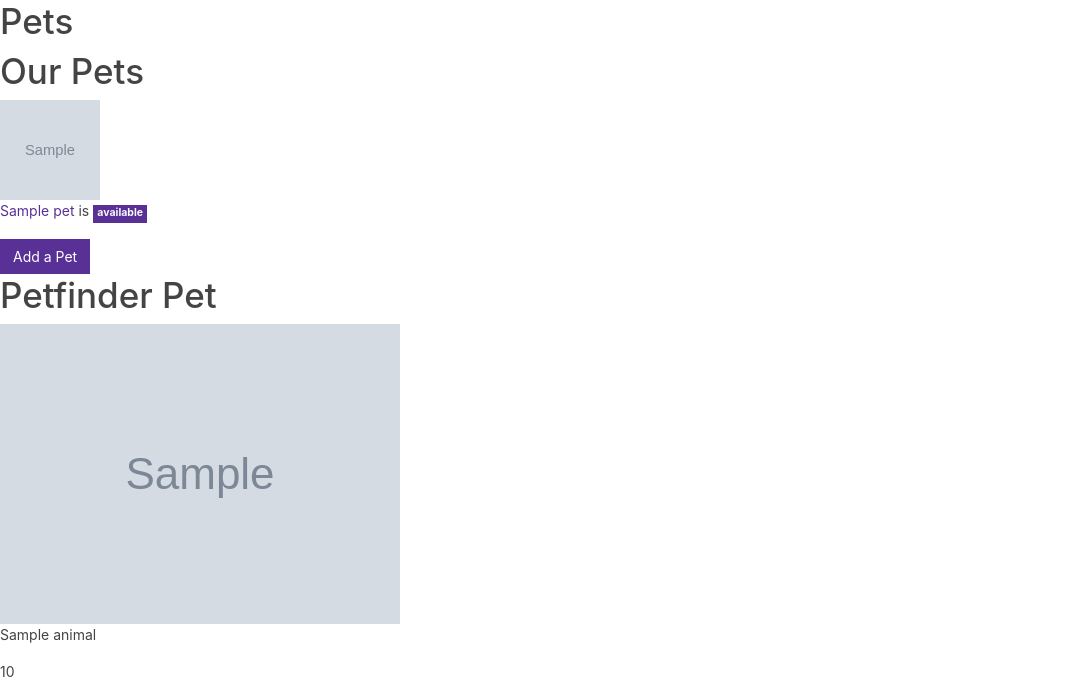
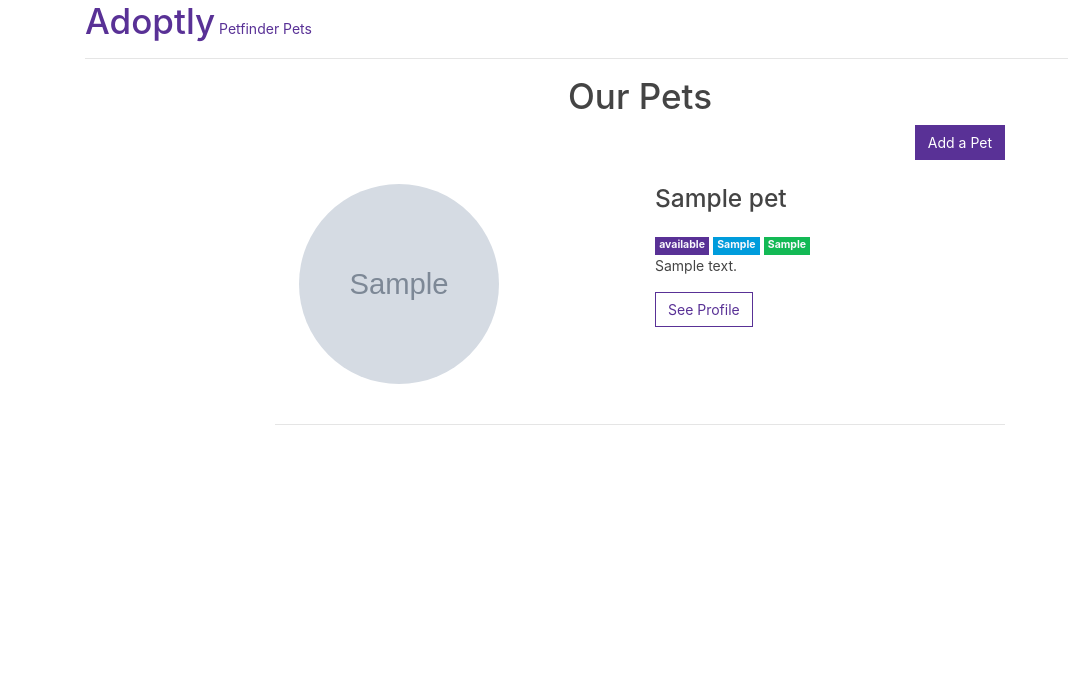
Before and after one commit to juliahowes124/Adoptly, a Flask app: page / in a window 1280 px wide. Shown: the top 681 px of the page, without its empty margins (0-1068 px from the left). Run offline with Flask 2, Linux system fonts and the light colour scheme; tables that the repository leaves empty hold one stand-in row (values such as "Sample post"); grey boxes marked "Sample" are stand-in pictures; a database or web service that is not in the repository returns one stand-in record (values such as "Sample title"); data that the repository does not hold is empty.

Commit message:
styling, macros, split up db pets and petfinder pets

```diff
--- a/app.py
+++ b/app.py
@@ -45,9 +45,14 @@
     """ Display home page with all pets listed """
 
     pets = Pet.query.order_by(Pet.available.desc()).all()
+
+    return render_template('pet_list.html', pets=pets)
+
+
+@app.route('/petfinder')
+def show_petfinder():
     petfinder_pet = get_random_pet()
-
-    return render_template('pet_list.html', pets=pets, random_pet=petfinder_pet)
+    return render_template('petfinder_list.html', pet=petfinder_pet)
 
 
 @app.route('/add', methods=["GET", "POST"])
--- a/forms.py
+++ b/forms.py
@@ -36,10 +36,10 @@
 class EditPetForm(FlaskForm):
     """Form for editing pets"""
 
-    name = StringField("Pet Name", validators=[InputRequired()])
-    photo_url = StringField("Pet photo URL link",
+    name = StringField("Name", validators=[InputRequired()])
+    photo_url = StringField("Photo URL",
                             validators=[one_photo_check])
-    photo_file = FileField('Pet Image', validators=[
+    photo_file = FileField('Photo Upload', validators=[
         FileAllowed(['png', 'jpg', 'jpeg'], 'Images only!'), one_photo_check
     ])
     notes = StringField("Notes", validators=[Optional()])
--- a/templates/base.html
+++ b/templates/base.html
@@ -15,8 +15,16 @@
         {%for type, msg in get_flashed_messages(with_categories=true) %}
             <div class="alert alert-{{type}}">{{msg}}</div>
         {% endfor %}
-        <h1>{% block title %} {% endblock %}</h1>
-        {% block content %} {% endblock %}
+        <div class="container">
+            <h1 class="d-inline"><a href="/">Adoptly</a></h1>
+            <span><a href="/petfinder">Petfinder Pets</a></span>
+            <hr>
+            <div class="row">
+                <div class="col-8 mx-auto">
+                    {% block content %} {% endblock %}
+                </div>
+            </div>
+        </div>
         <script src="" async defer></script>
     </body>
 </html>
--- a/templates/form.html
+++ b/templates/form.html
@@ -2,13 +2,13 @@
     {{form.hidden_tag()}}
     {% for field in form
             if field.widget.input_type != 'hidden' %}
-     <div>
+     <div class="mt-3 d-flex justify-content-between">
        {{field.label}}
        {{field}}
      </div>
       {% for error in field.errors %}
-          {{error}}
+          <span style="color: red">{{error}}</span>
       {% endfor %}
     {% endfor %}
-  <button class="btn btn-primary" type="submit">Submit</button>
+  <button class="btn btn-primary float-right mt-4" type="submit">Submit</button>
 </form>
--- /dev/null
+++ b/templates/macros.html
@@ -0,0 +1,7 @@
+{% macro pet_image(src, alt) %}
+<img src="{{src}}" alt="{{alt}}" width="200" height="200" style="object-fit: cover; border-radius: 50%;">
+{% endmacro %}
+
+{% macro badge(text, color) %}
+<span class="badge bg-{{color}} text-light mt-3">{{text}}</span>
+{% endmacro %}
--- a/templates/pet_list.html
+++ b/templates/pet_list.html
@@ -1,27 +1,37 @@
+{% from "macros.html" import pet_image, badge %}
 {% extends 'base.html' %}
 
 {% block title %}Pets{% endblock %}
 {% block content %}
-<h1>Our Pets</h1>
-{% for pet in pets %}
-<div>
-    {% if pet.photo_file %}
-    <img src="/static/{{pet.photo_file}}" alt="{{pet.name}}" width="100" height="100" style="object-fit: cover;">
-    {% else %}
-    <img src="{{pet.photo_url}}" alt="{{pet.name}}" width="100" height="100" style="object-fit: cover;">
-    {% endif %}
-    <p><a href="/{{pet.id}}">{{pet.name}}</a> is
-        <span class="badge bg-primary text-light">{% if not pet.available %}not {% endif %}available</span>
-    </p>
-</div>
-{% endfor %}
-<a href="/add" class="btn btn-primary">Add a Pet</a>
-
-<h1>Petfinder Pet</h1>
-<div>
-    <img src="{{random_pet.photo_url}}" alt="{{random_pet.name}}">
-    <p>{{random_pet.name}}</p>
-    <p>{{random_pet.age}}</p>
+<h1 class="text-center">Our Pets</h1>
+<div class="row">
+    <div class="col">
+        <a href="/add" class="btn btn-primary float-right">Add a Pet</a>
+    </div>
 </div>
 
+{% for pet in pets %}
+<div class="row p-4">
+    <div class="col">
+        {% if pet.photo_file %}
+        {{ pet_image("/static/" + pet.photo_file, pet.name) }}
+        {% else %}
+        {{ pet_image(pet.photo_url, pet.name) }}
+        {% endif %}
+    </div>
+    <div class="col">
+        <h3>{{pet.name}}</h3>
+        {% if pet.available %}
+            {{ badge("available", "primary")}}
+        {% else %}
+            {{ badge("not available", "secondary")}}
+        {% endif %}
+        {{ badge(pet.age, "info")}}
+        {{ badge(pet.species, "success")}}
+        <div class="mb-3">{{pet.notes}}</div>
+        <a href="/{{pet.id}}" class="btn btn-outline-primary">See Profile</a>
+    </div>
+</div>
+<hr>
+{% endfor %}
 {% endblock %}
```
Also changed, not shown: templates/pet_details.html (+23 -11 lines), templates/petfinder_list.html (added, +13 -0 lines), 1 other file.
